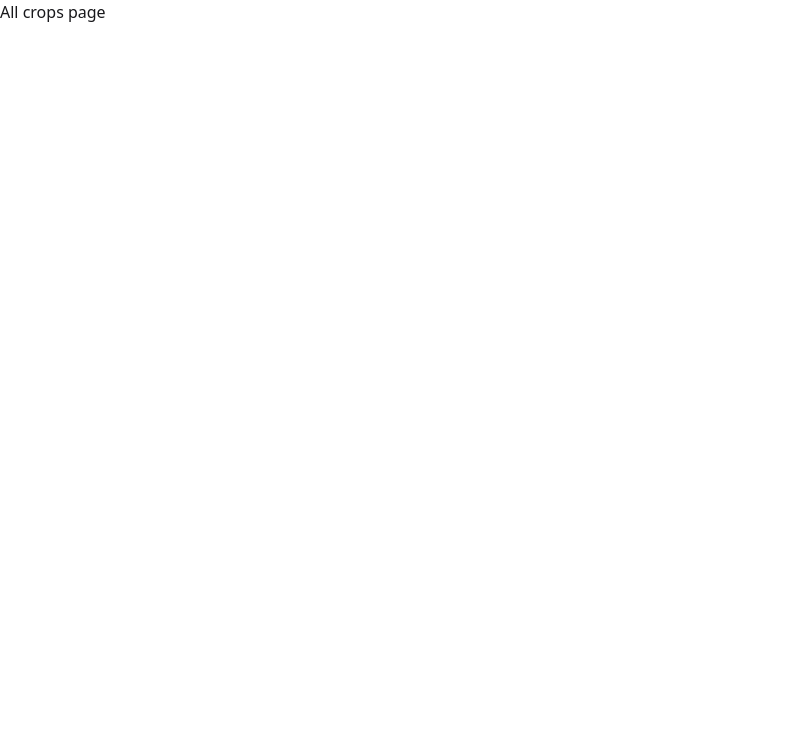
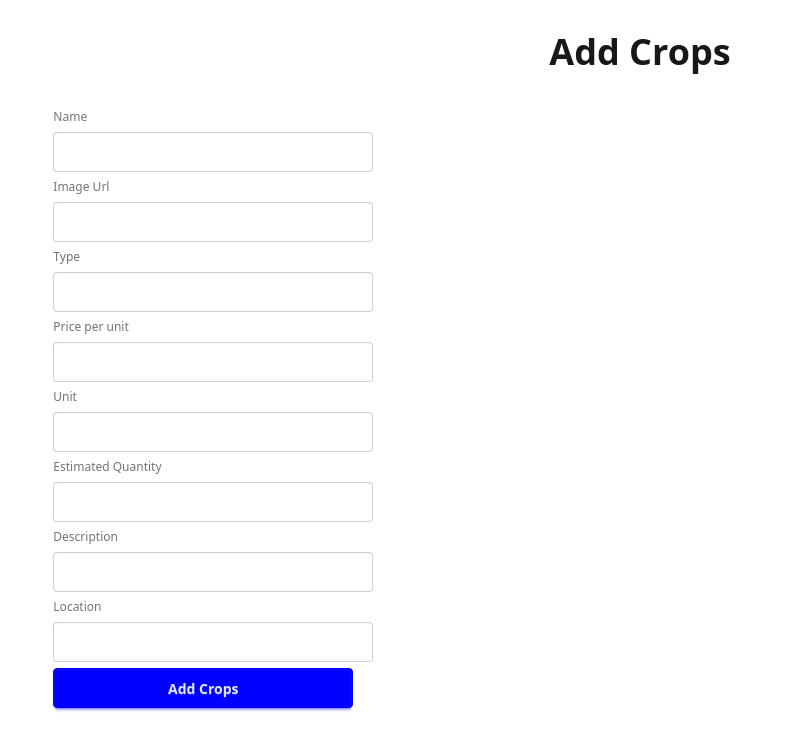
Before and after one commit to Mitu-Rani-Sutradhar/farmer-s-growth-platform-client, a React (Vite) app: page /addCrops in a window 1280 px wide. Shown: the top 750 px of the page, without its empty margins (0-793 px from the left). Built offline with nearby package versions, Linux system fonts and the light colour scheme; no server answers.

Commit message:
added the app crops page

```diff
--- a/package.json
+++ b/package.json
@@ -11,6 +11,7 @@
   },
   "dependencies": {
     "@tailwindcss/vite": "^4.1.17",
+    "axios": "^1.13.2",
     "firebase": "^12.6.0",
     "react": "^19.2.0",
     "react-dom": "^19.2.0",
--- a/src/pages/AddCrops.jsx
+++ b/src/pages/AddCrops.jsx
@@ -1,9 +1,76 @@
+import axios from 'axios';
 import React from 'react';
+import { Link } from 'react-router';
+import Swal from 'sweetalert2';
 
 const AddCrops = () => {
+
+
+    const handleAddCrops =(e)=>{
+     e.preventDefault();
+     const name = e.target.name.value;
+     const image = e.target.image.value;
+     const type = e.target.type.value;
+     const pricePerUnit = e.target.pricePerUnit.value;
+     const unit = e.target.unit.value;
+     const quantity = e.target.quantity.value;
+     const description = e.target.description.value;
+     const location = e.target.location.value;
+
+     console.log(name,image,type,pricePerUnit,unit,quantity,description,location);
+
+     const newCrop = {name,image,type,pricePerUnit,unit,quantity,description,location}
+
+     axios.post('http://localhost:3000/crops',newCrop)
+     .then(data =>{
+        console.log(data.data)
+        if(data.data.insertedId){
+            Swal.fire({
+                  position: "top-end",
+                  icon: "success",
+                  title: "Your crop has been saved",
+                  showConfirmButton: false,
+                  timer: 1500
+                      });
+        }
+     })
+
+    }
     return (
-        <div>
-            All crops page
+        <div className='w-11/12 mx-auto'>
+            <h1 className='text-4xl font-bold py-8 text-center'>Add Crops</h1>
+             <form className='' onSubmit={handleAddCrops}>
+        <fieldset className="fieldset">
+          <label className="label">Name</label>
+          <input type="text" className="input" name="name"  />
+
+          <label className="label">Image Url</label>
+          <input type="text" className="input" name="image"  />
+
+
+          <label className="label">Type</label>
+          <input type="text" className="input" name="type"  />
+
+          <label className="label">Price per unit</label>
+          <input type="number" name="pricePerUnit" className="input"  />
+
+          <label className="label">Unit</label>
+          <input type="text" className="input" name="unit"  />
+
+          <label className="label">Estimated Quantity</label>
+          <input type="number" className="input" name="quantity"  />
+
+          <label className="label">Description</label>
+          <input type="text" className="input" name="description"  />
+
+          <label className="label">Location</label>
+          <input type="text" className="input" name="location"  />
+
+          <button className='btn btn-primary w-[300px]'>Add Crops</button>
+
+
+        </fieldset>
+     </form>
         </div>
     );
 };
--- a/src/pages/CropsDetails.jsx
+++ b/src/pages/CropsDetails.jsx
@@ -2,24 +2,41 @@ import React, { use, useEffect, useRef, useState } from 'react';
 import { useLoaderData } from 'react-router';
 import { AuthContext } from '../provider/AuthProvider';
 import Swal from 'sweetalert2';
+import axios from 'axios';
 
     const CropsDetails = () => {
 
+// const [totalCount, setTotalCount] = useState(0);
+
+
+
     const cropsDelails =useLoaderData();
-    console.log(cropsDelails);
+    // console.log(cropsDelails);
+
+
     const [interests, setInterests] = useState([])
 
     const interestModalRef = useRef(null);
     const { user } =use(AuthContext);
 
+
     useEffect(() =>{
-        fetch(`http://localhost:3000/crops/interests/${cropsDelails._id}`)
-        .then(res => res.json())
-        .then(data =>{
-            console.log('interests for this product', data)
-           setInterests(data)
-        })
+       axios.get(`http://localhost:3000/crops/interests/${cropsDelails._id}`)
+      .then(data=>{
+        console.log('after axios get', data)
+        setInterests(data.data)
+      })
     },[cropsDelails._id])
+
+
+    // useEffect(() =>{
+    //     fetch(`http://localhost:3000/crops/interests/${cropsDelails._id}`)
+    //     .then(res => res.json())
+    //     .then(data =>{
+    //         console.log('interests for this product', data)
+    //        setInterests(data)
+    //     })
+    // },[cropsDelails._id])
 
 
 
@@ -45,6 +62,8 @@ import Swal from 'sweetalert2';
 
 
        const message = e.target.message.value;
+
+
        console.log(cropsDelails._id,name, email, quantity, message);
 
        const newInterest = {
@@ -53,7 +72,9 @@ import Swal from 'sweetalert2';
         userName:  name,
         quantity: quantity,
         message: message,
-        status: "pending"
+        status: "pending",
+
+
 
        }
        fetch('http://localhost:3000/interests',{
@@ -88,13 +109,49 @@ import Swal from 'sweetalert2';
     }
 
     return (
-        <div>
+        <div className='bg-indigo-100'>
+
+             <h1 className='text-4xl font-bold pt-8 text-center'>Crops Details</h1>
            <div className='flex justify-between w-11/12 mx-auto pt-10'>
-            <div className='left'>
-             right site
+
+
+            <div className='left pl-4'>
+
+             <img className='w-[600px] h-[300px] rounded-xl ' src={cropsDelails.image} alt="" />
+
+             <h4 className='font-semibold text-2xl p-5'>{cropsDelails.name}</h4>
+
+             <p className='pl-5'><span className='font-semibold text-lg'>Type : </span> {cropsDelails.type}</p>
+
+             <p className='pl-5'><span id="price" className='font-semibold text-lg '>Price : </span>{cropsDelails.pricePerUnit}</p>
+
+             <p className='pl-5'>Unit :<span className='font-semibold text-lg'> </span>{cropsDelails.unit}</p>
+
+             <p className='pl-5'><span id="quantity" className='font-semibold text-lg'>Quantity : </span>{cropsDelails.quantity}</p>
+
+             <p className='pl-5'><span className='font-semibold text-lg'>Description : </span>{cropsDelails.description}</p>
+
            </div>
-           <div className='right'>
-              <button onClick={handleInterestModalOpen} className='btn btn-primary'>Interest</button>
+           <div className='right mx-auto py-20'>
+
+              <form>
+
+                <fieldset className='fieldset w-[300px] mb-4'>
+                    <label className="label text-xl font-bold">Quantity</label>
+                <input type="number"  className="input" name="quantity" placeholder='Quantity' required />
+
+                <label className="label py-4 pb-4 text-xl font-bold">Message</label>
+                <input type="text" className="input" name="message" placeholder='Message' />
+
+
+                </fieldset>
+                <p className='mt-4 pb-4 text-xl font-bold'>Total Price : <span id="total">{}</span></p>
+
+              </form>
+
+
+
+              <button onClick={handleInterestModalOpen} className='btn btn-primary mt-5'>Interest</button>
 
 <dialog ref={interestModalRef} className="modal modal-bottom sm:modal-middle">
   <div className="modal-box">
@@ -109,9 +166,8 @@ import Swal from 'sweetalert2';
           <label className="label">Email</label>
           <input type="Email" className="input" name="email" readOnly defaultValue={user.email} />
 
-
           <label className="label">Quantity</label>
-          <input type="text" className="input" name="quantity" placeholder='Quantity' required />
+          <input type="number" className="input" name="quantity" placeholder='Quantity' required />
 
           {/* {quantityError && <p className="text-sm text-error">{quantityError}</p>} */}
 
@@ -139,8 +195,8 @@ import Swal from 'sweetalert2';
            </div>
            </div>
 
-             <div>
-              <h2 className='text-3xl'>Interests for this crop:{interests.length}</h2>
+             <div className='px-10'>
+              <h2 className='text-4xl font-bold py-8 text-center'>Interests for this crops:{interests.length}</h2>
 
               <div className="overflow-x-auto">
   <table className="table">
@@ -154,7 +210,7 @@ import Swal from 'sweetalert2';
         <th>Quantity</th>
         <th>Message</th>
         <th>Status</th>
-        <th>Actions</th>
+        <th>Action</th>
       </tr>
     </thead>
     <tbody>
@@ -184,7 +240,8 @@ import Swal from 'sweetalert2';
         <td>{interest.status}</td>
         <td>{interest.Actions}</td>
         <th>
-          <button className="btn btn-ghost btn-xs">details</button>
+          <button className="btn btn-ghost btn-xs">Accept</button>
+          <button className="btn btn-ghost btn-xs">Reject</button>
         </th>
       </tr>
         )
--- a/src/pages/MyInterests.jsx
+++ b/src/pages/MyInterests.jsx
@@ -1,9 +1,85 @@
-import React from 'react';
+import React, { use, useEffect, useState } from 'react';
+import { AuthContext } from '../provider/AuthProvider';
+
+
 
 const MyInterests = () => {
+
+    const {user} = use(AuthContext);
+
+    const [interests, setInterests] =useState([]);
+
+
+
+   useEffect(()=>{
+       if(user?.email){
+        fetch(`http://localhost:3000/interests?email=${user.email}`)
+        .then(res=>res.json())
+        .then(data =>{
+            console.log(data);
+            setInterests(data)
+        })
+       }
+   },[user?.email])
+
     return (
         <div>
-            my interests page
+            <h2 className='text-4xl font-bold py-8 text-center'>My interests: {interests.length}</h2>
+            <div className="overflow-x-auto">
+  <table className="table">
+    {/* head */}
+    <thead>
+      <tr>
+        <th>
+
+        </th>
+        <th>Crop-Name:</th>
+        <th>Owner-Name:</th>
+        <th>quantity:</th>
+        <th>Users-Message:</th>
+        <th>Status:
+        </th>
+      </tr>
+    </thead>
+    <tbody>
+
+
+      {
+      interests.map((interest, index) =><tr key={interest._id}>
+        <th>
+          {index+1}
+        </th>
+        <td>
+
+        </td>
+
+        <td>
+
+        </td>
+
+        <td>{interest.quantity}</td>
+
+        <td>{interest.message}</td>
+
+        <td>
+               {interest.status=== 'pending'?
+               <div className='badge badge-warning'>
+                {interest.status}
+                </div>: <div className='badge badge-success'>
+                {interest.status}</div>
+
+                }
+        </td>
+        <th>
+
+        </th>
+
+      </tr>)
+      }
+    </tbody>
+
+  </table>
+</div>
         </div>
     );
 };
--- a/src/pages/MyPosts.jsx
+++ b/src/pages/MyPosts.jsx
@@ -3,7 +3,7 @@ import React from 'react';
 const MyPosts = () => {
     return (
         <div>
-            My posts page
+            <h2 className='text-4xl font-bold py-8 text-center'>My Posts</h2>
         </div>
     );
 };
```
Also changed, not shown: 1 other file (tests, documents, lock files or other folders).
